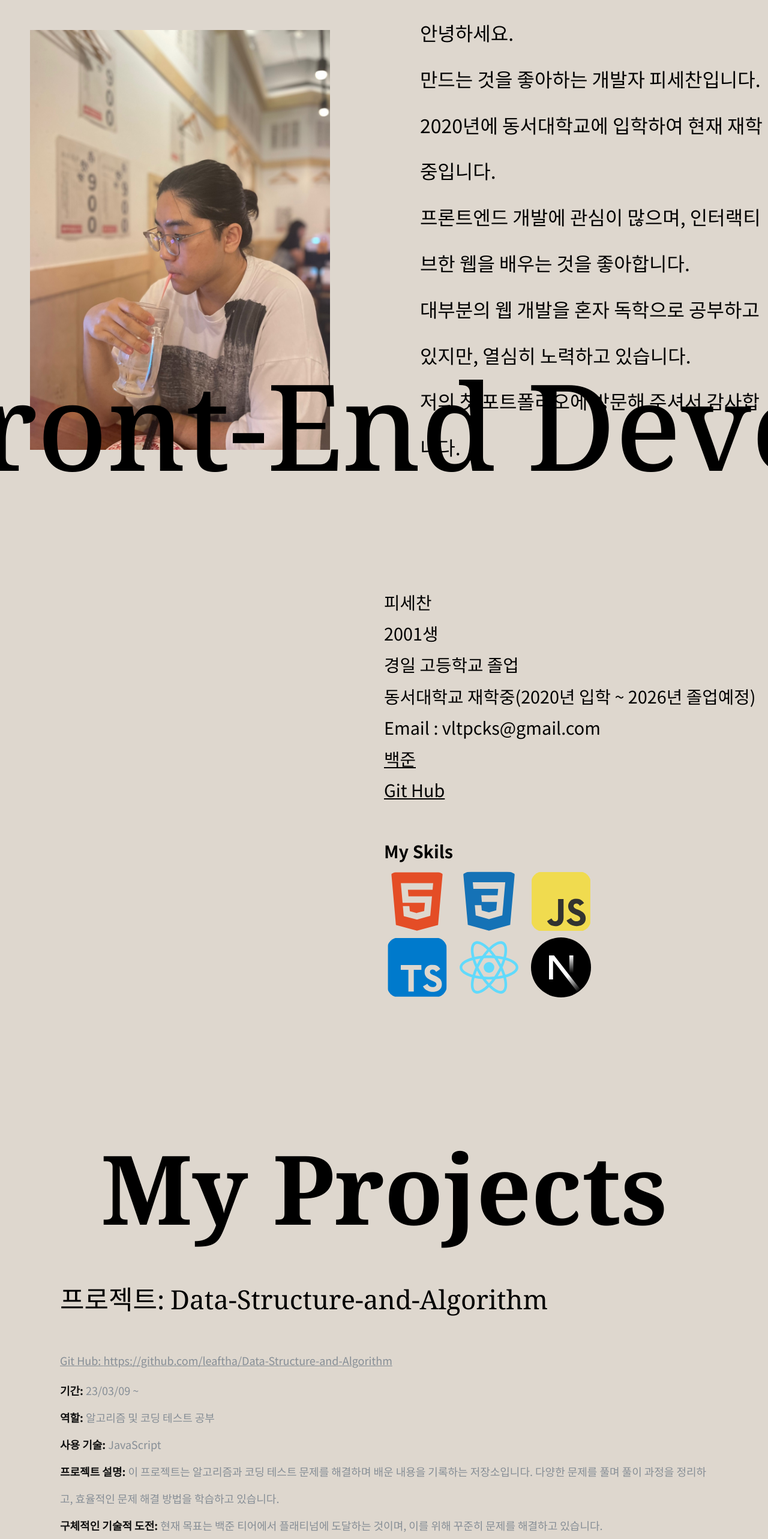
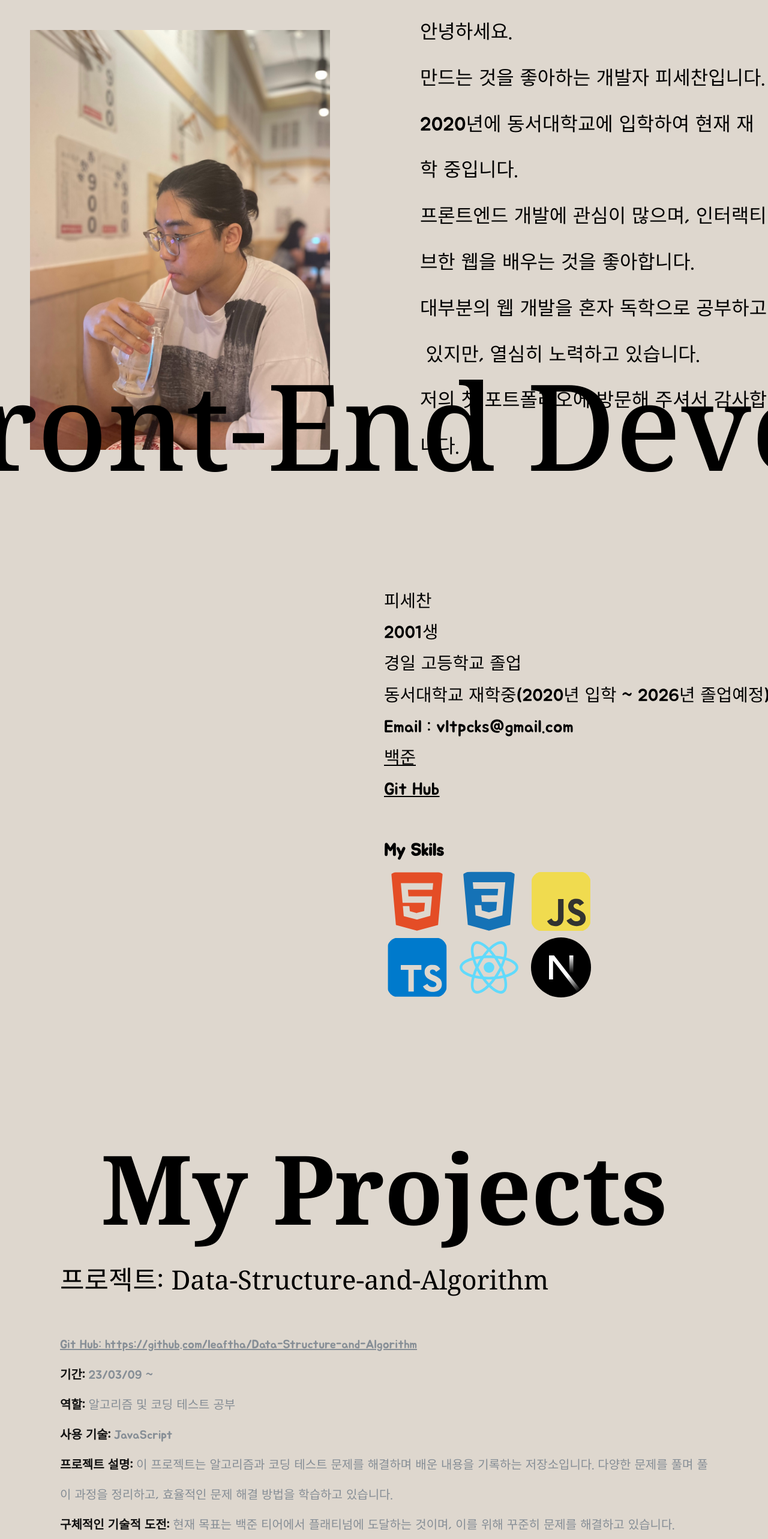
Before and after one commit to leaftha/My-PortFolio, a React (Create React App) app: page / in a window 1280 px wide. Shown: the top 2566 px of the page at 60% size. Built offline with nearby package versions, Linux system fonts and the light colour scheme.

Commit message:
폰트 변경

```diff
--- a/src/style/Projects.module.css
+++ b/src/style/Projects.module.css
@@ -1,5 +1,5 @@
 @import url("https://fonts.googleapis.com/css2?family=Noto+Serif:ital,wght@0,100..900;1,100..900&display=swap");
-@import url("https://fonts.googleapis.com/css2?family=Noto+Sans+KR:wght@100..900&family=Noto+Serif:ital,wght@0,100..900;1,100..900&display=swap");
+@import url("https://fonts.googleapis.com/css2?family=Jua&display=swap");
 
 .main {
   display: flex;
@@ -62,7 +62,7 @@ border-radius: 10px;
 
 .projectTitle::before {
   content: "프로젝트: ";
-  font-family: "Noto Sans KR", sans-serif;
+  font-family: "Jua", sans-serif;
 }
 
 .git {
@@ -80,8 +80,8 @@ border-radius: 10px;
 }
 
 .contents p {
-  font-family: "Noto Sans KR", sans-serif;
-  font-size: 1.125em;
+  font-family: "Jua", sans-serif;
+  font-size: 1.25em;
   line-height: 2.5em;
   color: #868e96;
 }
--- a/src/style/contact.module.css
+++ b/src/style/contact.module.css
@@ -1,5 +1,5 @@
 @import url("https://fonts.googleapis.com/css2?family=Noto+Serif:ital,wght@0,100..900;1,100..900&display=swap");
-@import url("https://fonts.googleapis.com/css2?family=Noto+Sans+KR:wght@100..900&family=Noto+Serif:ital,wght@0,100..900;1,100..900&display=swap");
+@import url("https://fonts.googleapis.com/css2?family=Jua&display=swap");
 
 .main {
   display: flex;
@@ -14,7 +14,7 @@
 }
 
 .title {
-  font-family: "Noto Serif", "Noto Sans KR", serif;
+  font-family: "Noto Serif", "Jua", serif;
   font-size: 4.25em;
   font-weight: bold;
   text-align: center;
@@ -37,14 +37,14 @@
 
 .formTitle {
   font-size: 2.5em;
-  font-family: "Noto Sans KR", sans-serif;
+  font-family: "Jua", sans-serif;
 }
 .formTitle::after {
   content: ": ";
 }
 .inputs {
   /* height: 100%; */
-  font-family: "Noto Sans KR", sans-serif;
+  font-family: "Jua", sans-serif;
   font-size: 1.875em;
   width: 11.875em;
 }
@@ -52,7 +52,7 @@
 .text {
   font-size: 1.25em;
   margin: 0.625em 0;
-  font-family: "Noto Sans KR", sans-serif;
+  font-family: "Jua", sans-serif;
   height: 100%;
 }
 
@@ -70,7 +70,7 @@
   height: 3.125em;
   border-radius: 3em;
   color: #ffffff;
-  font-family: "Noto Sans KR", sans-serif;
+  font-family: "Jua", sans-serif;
 
   cursor: pointer;
 }
--- a/src/style/introduce.module.css
+++ b/src/style/introduce.module.css
@@ -1,4 +1,4 @@
-@import url("https://fonts.googleapis.com/css2?family=Noto+Sans+KR:wght@100..900&family=Noto+Serif:ital,wght@0,100..900;1,100..900&display=swap");
+@import url("https://fonts.googleapis.com/css2?family=Jua&display=swap");
 
 .body {
   width: 100%;
@@ -29,7 +29,7 @@
 }
 
 .text {
-  font-family: "Noto Sans KR", sans-serif;
+  font-family: "Jua", sans-serif;
   font-size: 2em;
   line-height: 2.4em;
 }
--- a/src/style/mySkils.module.css
+++ b/src/style/mySkils.module.css
@@ -1,10 +1,10 @@
-@import url("https://fonts.googleapis.com/css2?family=Noto+Sans+KR:wght@100..900&family=Noto+Serif:ital,wght@0,100..900;1,100..900&display=swap");
+@import url("https://fonts.googleapis.com/css2?family=Jua&display=swap");
 
 .main {
   height: 100vh;
   width: 100%;
   display: flex;
-  font-family: "Noto Sans KR", sans-serif;
+  font-family: "Jua", sans-serif;
   flex-direction: column;
   /* align-items: center; */
   margin-left: 40em;
```
